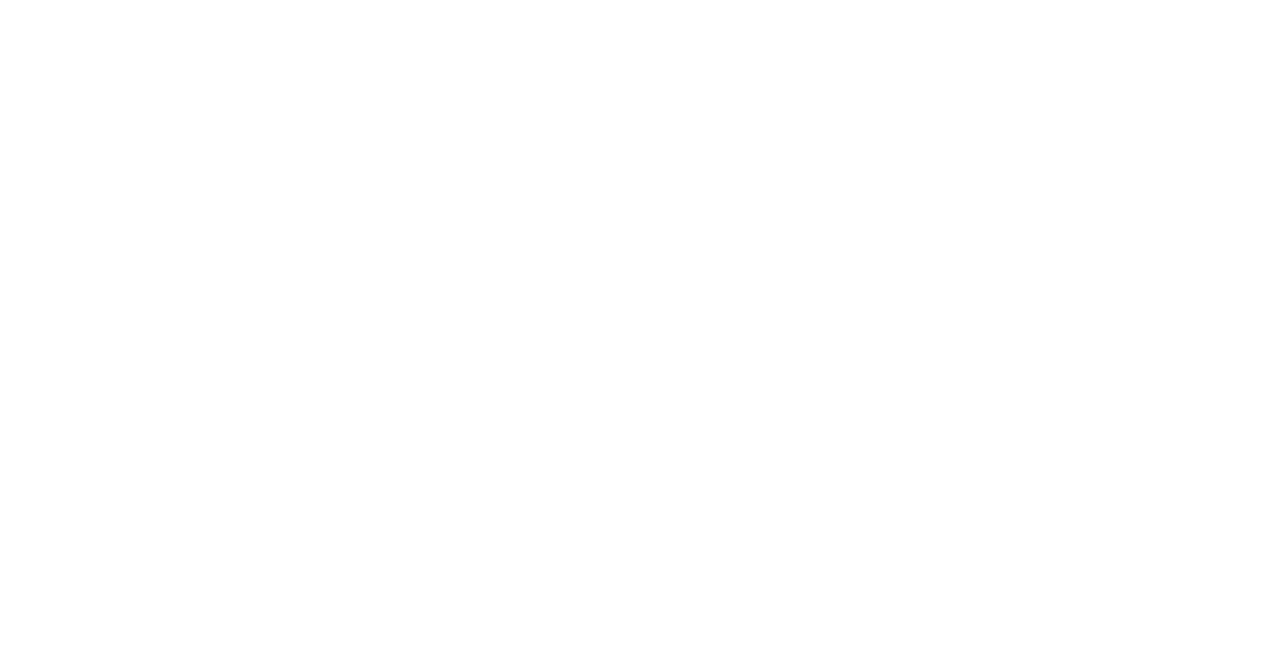
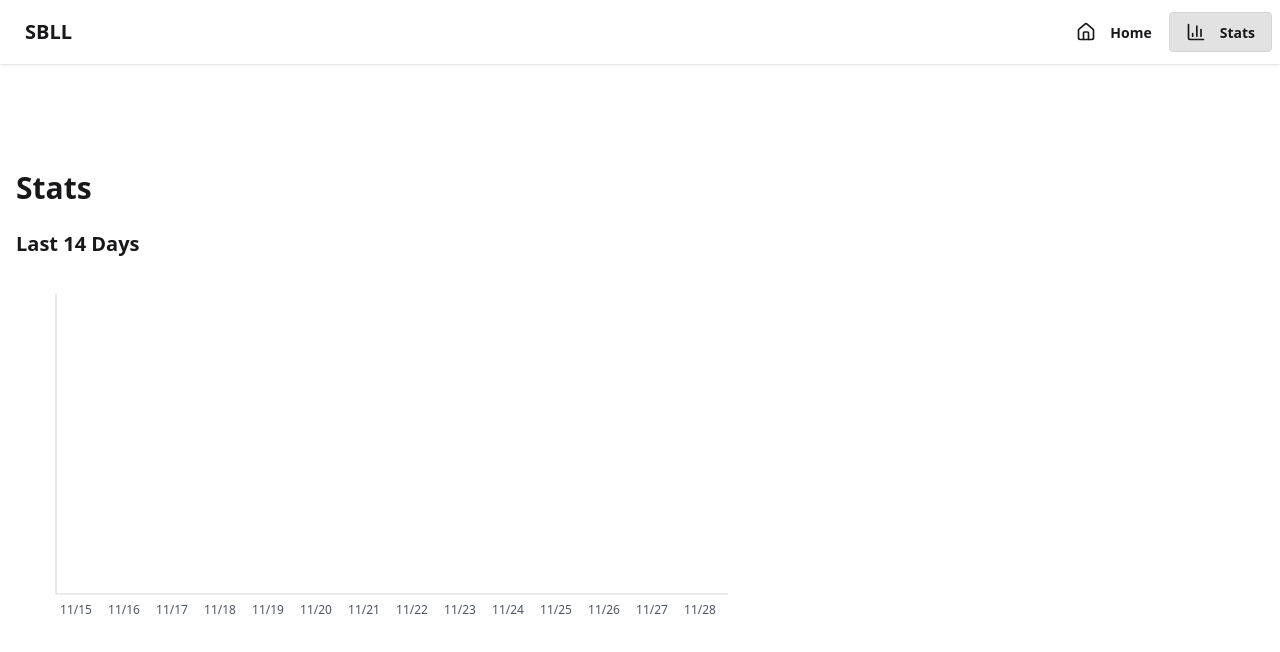
Before and after one commit to koljapluemer/sbll-frontend, a Vue app: page /stats in a window 1280 px wide. Before the commit this address had no page. Shown: the top 652 px of the page. Built offline with nearby package versions, Linux system fonts and the light colour scheme.

Commit message:
add basic daily stats

```diff
--- a/src/app/App.vue
+++ b/src/app/App.vue
@@ -1,9 +1,11 @@
 <script setup lang="ts">
 import { RouterView } from 'vue-router'
+import AppHeader from '@/dumb/AppHeader.vue'
 </script>
 
 <template>
   <div class="flex flex-col min-h-screen">
+    <AppHeader />
     <main class="flex-1 container mx-auto p-4 items-center justify-center flex flex-col">
       <RouterView />
     </main>
--- a/src/app/router.ts
+++ b/src/app/router.ts
@@ -9,6 +9,11 @@
     {
       path: '/',
       redirect: '/learn'
+    },
+    {
+      path: '/stats',
+      name: 'stats',
+      component: () => import('@/pages/stats/StatsPage.vue')
     },
     {
       path: '/learn',
--- /dev/null
+++ b/src/dumb/AppHeader.vue
@@ -0,0 +1,39 @@
+<script setup lang="ts">
+import { Home, BarChart3 } from 'lucide-vue-next'
+import { RouterLink, useRoute } from 'vue-router'
+import { computed } from 'vue'
+
+const route = useRoute()
+const isOnStatsPage = computed(() => route.name === 'stats')
+</script>
+
+<template>
+  <header class="navbar bg-base-100 shadow-sm">
+    <div class="flex-1">
+      <RouterLink
+        to="/"
+        class="btn btn-ghost text-xl"
+      >
+        <span class="hidden sm:inline">SBLL</span>
+      </RouterLink>
+    </div>
+    <div class="flex-none gap-2">
+      <RouterLink
+        to="/"
+        class="btn btn-ghost"
+        :class="{ 'btn-active': !isOnStatsPage }"
+      >
+        <Home :size="20" />
+        <span class="hidden sm:inline ml-2">Home</span>
+      </RouterLink>
+      <RouterLink
+        to="/stats"
+        class="btn btn-ghost"
+        :class="{ 'btn-active': isOnStatsPage }"
+      >
+        <BarChart3 :size="20" />
+        <span class="hidden sm:inline ml-2">Stats</span>
+      </RouterLink>
+    </div>
+  </header>
+</template>
--- a/src/entities/practice-tracking/practiceStore.ts
+++ b/src/entities/practice-tracking/practiceStore.ts
@@ -42,7 +42,8 @@
 export const usePracticeStore = defineStore('practice-tracking', {
   state: () => ({
     data: {} as PracticeData,
-    glossStreaks: {} as Record<string, string> // "streak:datetime"
+    glossStreaks: {} as Record<string, string>, // "streak:datetime"
+    lessonRuns: {} as Record<string, string> // "targetIso:date1,date2,date3,..."
   }),
 
   actions: {
@@ -163,6 +164,65 @@
 
     hasBeenPracticed(glossRef: string): boolean {
       return !!this.glossStreaks[glossRef]
+    },
+
+    recordLessonRun(targetIso: string) {
+      const today = format(new Date(), 'yy-MM-dd')
+      const existing = this.lessonRuns[targetIso]
+
+      if (!existing) {
+        this.lessonRuns[targetIso] = today
+      } else {
+        this.lessonRuns[targetIso] = `${existing},${today}`
+      }
+    },
+
+    getLessonRunsByDateRange(startDate: Date, endDate: Date): Record<string, Record<string, number>> {
+      const result: Record<string, Record<string, number>> = {}
+
+      for (const [targetIso, runString] of Object.entries(this.lessonRuns)) {
+        if (!runString) continue
+
+        const dates = runString.split(',')
+        for (const dateStr of dates) {
+          const date = parse(dateStr, 'yy-MM-dd', new Date())
+
+          if (date >= startDate && date <= endDate) {
+            const formattedDate = format(date, 'yyyy-MM-dd')
+            if (!result[formattedDate]) {
+              result[formattedDate] = {}
+            }
+            if (!result[formattedDate][targetIso]) {
+              result[formattedDate][targetIso] = 0
+            }
+            result[formattedDate][targetIso]++
+          }
+        }
+      }
+
+      return result
+    },
+
+    getLast14DaysChartData(): Array<{ date: string; runs: Record<string, number> }> {
+      const today = new Date()
+      const fourteenDaysAgo = new Date(today)
+      fourteenDaysAgo.setDate(today.getDate() - 13)
+
+      const runsByDate = this.getLessonRunsByDateRange(fourteenDaysAgo, today)
+
+      const result = []
+      for (let i = 0; i < 14; i++) {
+        const date = new Date(fourteenDaysAgo)
+        date.setDate(fourteenDaysAgo.getDate() + i)
+        const dateStr = format(date, 'yyyy-MM-dd')
+
+        result.push({
+          date: dateStr,
+          runs: runsByDate[dateStr] || {}
+        })
+      }
+
+      return result
     }
   },
 
--- a/src/pages/situation-practice/SituationPracticePage.vue
+++ b/src/pages/situation-practice/SituationPracticePage.vue
@@ -136,6 +136,8 @@
     if (situationId.value) {
       practiceStore.recordPractice(situationId.value)
     }
+    // Record lesson run for stats tracking
+    practiceStore.recordLessonRun(targetIso.value)
 
     router.push({ name: 'situations' })
     return
--- /dev/null
+++ b/src/pages/stats/LessonRunsChart.vue
@@ -0,0 +1,173 @@
+<script setup lang="ts">
+import { computed, ref, watch } from 'vue'
+import { format, parse } from 'date-fns'
+import { getLanguageInfo } from '@/entities/language'
+
+type ChartDataPoint = {
+  date: string
+  runs: Record<string, number>
+}
+
+const props = defineProps<{
+  data: ChartDataPoint[]
+}>()
+
+const COLOR_PALETTE = [
+  '#3b82f6', // blue-500
+  '#ef4444', // red-500
+  '#10b981', // green-500
+  '#f59e0b', // amber-500
+  '#8b5cf6', // violet-500
+  '#ec4899', // pink-500
+  '#14b8a6', // teal-500
+  '#f97316', // orange-500
+  '#6366f1' // indigo-500
+]
+
+const targetLanguages = computed(() => {
+  const langs = new Set<string>()
+  props.data.forEach((d) => {
+    Object.keys(d.runs).forEach((iso) => langs.add(iso))
+  })
+  return Array.from(langs).sort()
+})
+
+const colorMap = computed(() => {
+  const map: Record<string, string> = {}
+  targetLanguages.value.forEach((iso, index) => {
+    map[iso] = COLOR_PALETTE[index % COLOR_PALETTE.length] || '#6366f1'
+  })
+  return map
+})
+
+const languageNames = ref<Record<string, string>>({})
+
+watch(
+  targetLanguages,
+  async (langs) => {
+    for (const iso of langs) {
+      const info = await getLanguageInfo(iso)
+      languageNames.value[iso] = info.displayName
+    }
+  },
+  { immediate: true }
+)
+
+const maxRuns = computed(() => {
+  let max = 0
+  props.data.forEach((d) => {
+    const total = Object.values(d.runs).reduce((sum, count) => sum + count, 0)
+    if (total > max) max = total
+  })
+  return max || 5
+})
+
+const BAR_WIDTH = 40
+const BAR_GAP = 8
+const CHART_HEIGHT = 300
+const PADDING = { top: 20, right: 20, bottom: 60, left: 40 }
+const chartWidth = computed(
+  () => props.data.length * (BAR_WIDTH + BAR_GAP) + PADDING.left + PADDING.right
+)
+
+const formatDateLabel = (dateStr: string) => {
+  const date = parse(dateStr, 'yyyy-MM-dd', new Date())
+  return format(date, 'MM/dd')
+}
+
+const bars = computed(() => {
+  return props.data.map((dataPoint, index) => {
+    const x = PADDING.left + index * (BAR_WIDTH + BAR_GAP)
+    const stacks: Array<{ iso: string; y: number; height: number; color: string }> = []
+
+    let currentY = PADDING.top + CHART_HEIGHT
+
+    targetLanguages.value.forEach((iso) => {
+      const count = dataPoint.runs[iso] || 0
+      if (count > 0) {
+        const height = (count / maxRuns.value) * CHART_HEIGHT
+        currentY -= height
+
+        stacks.push({
+          iso,
+          y: currentY,
+          height,
+          color: colorMap.value[iso] || '#6366f1'
+        })
+      }
+    })
+
+    return {
+      x,
+      stacks,
+      label: formatDateLabel(dataPoint.date)
+    }
+  })
+})
+</script>
+
+<template>
+  <div class="w-full overflow-x-auto">
+    <svg
+      :width="chartWidth"
+      :height="CHART_HEIGHT + PADDING.top + PADDING.bottom"
+    >
+      <g
+        v-for="(bar, barIndex) in bars"
+        :key="barIndex"
+      >
+        <rect
+          v-for="(stack, stackIndex) in bar.stacks"
+          :key="stackIndex"
+          :x="bar.x"
+          :y="stack.y"
+          :width="BAR_WIDTH"
+          :height="stack.height"
+          :fill="stack.color"
+          class="transition-opacity hover:opacity-80"
+        />
+
+        <text
+          :x="bar.x + BAR_WIDTH / 2"
+          :y="PADDING.top + CHART_HEIGHT + 20"
+          text-anchor="middle"
+          class="text-xs fill-gray-600"
+        >
+          {{ bar.label }}
+        </text>
+      </g>
+
+      <line
+        :x1="PADDING.left"
+        :y1="PADDING.top"
+        :x2="PADDING.left"
+        :y2="PADDING.top + CHART_HEIGHT"
+        stroke="currentColor"
+        class="stroke-gray-300"
+      />
+
+      <line
+        :x1="PADDING.left"
+        :y1="PADDING.top + CHART_HEIGHT"
+        :x2="chartWidth - PADDING.right"
+        :y2="PADDING.top + CHART_HEIGHT"
+        stroke="currentColor"
+        class="stroke-gray-300"
+      />
+    </svg>
+
+    <div class="flex flex-wrap gap-4 mt-4 justify-center">
+      <div
+        v-for="iso in targetLanguages"
+        :key="iso"
+        class="flex items-center gap-2"
+      >
+        <div
+          class="w-4 h-4 rounded"
+          :style="{ backgroundColor: colorMap[iso] || '#6366f1' }"
+        />
+        <span class="text-sm">{{ languageNames[iso] || iso }}</span>
+      </div>
+    </div>
+  </div>
+</template>
--- /dev/null
+++ b/src/pages/stats/StatsPage.vue
@@ -0,0 +1,24 @@
+<script setup lang="ts">
+import { computed } from 'vue'
+import { usePracticeStore } from '@/entities/practice-tracking/practiceStore'
+import LessonRunsChart from './LessonRunsChart.vue'
+
+const practiceStore = usePracticeStore()
+
+const chartData = computed(() => practiceStore.getLast14DaysChartData())
+</script>
+
+<template>
+  <div class="w-full">
+    <h1 class="text-3xl font-bold mb-6">
+      Stats
+    </h1>
+
+    <div class="mb-6">
+      <h2 class="text-xl font-semibold mb-4">
+        Last 14 Days
+      </h2>
+      <LessonRunsChart :data="chartData" />
+    </div>
+  </div>
+</template>
```
